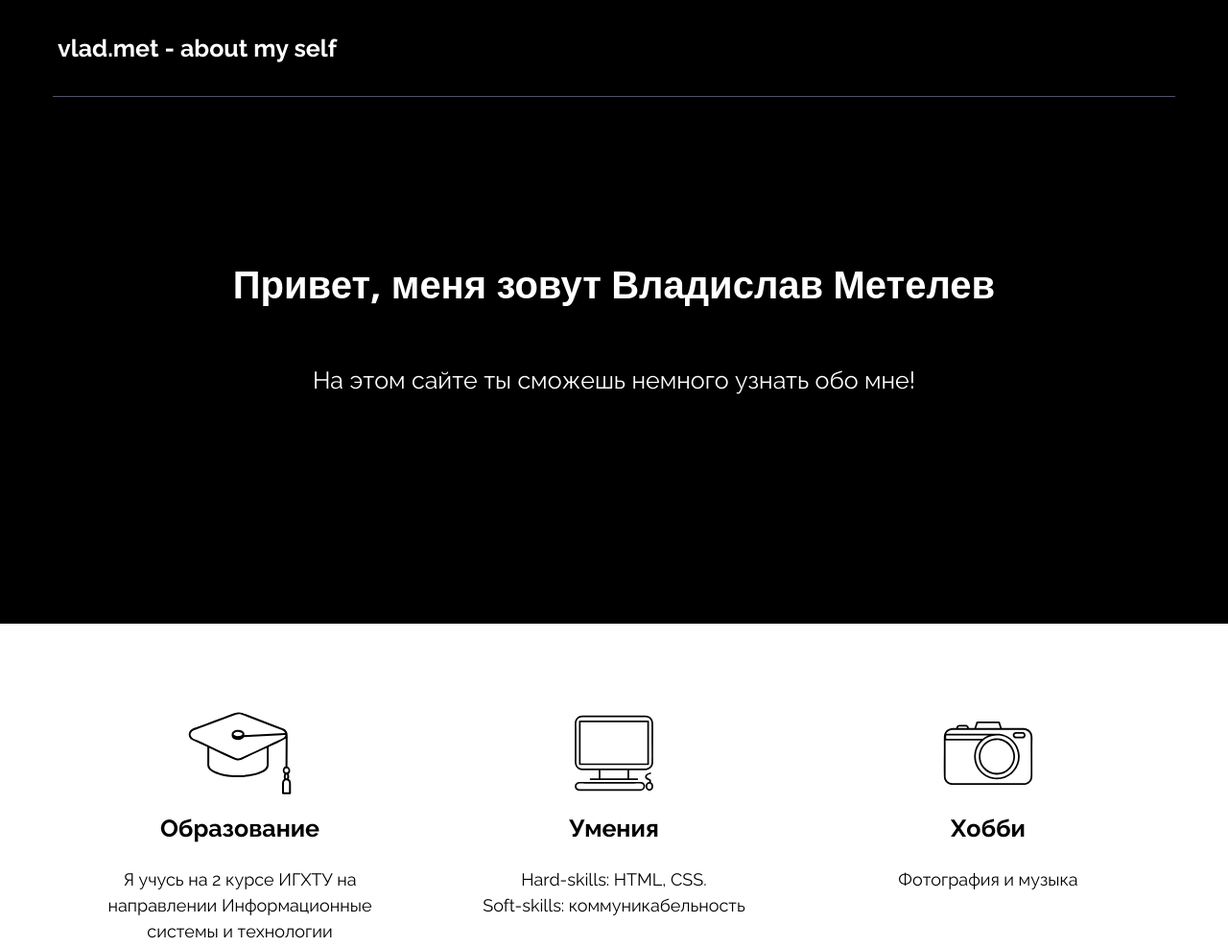
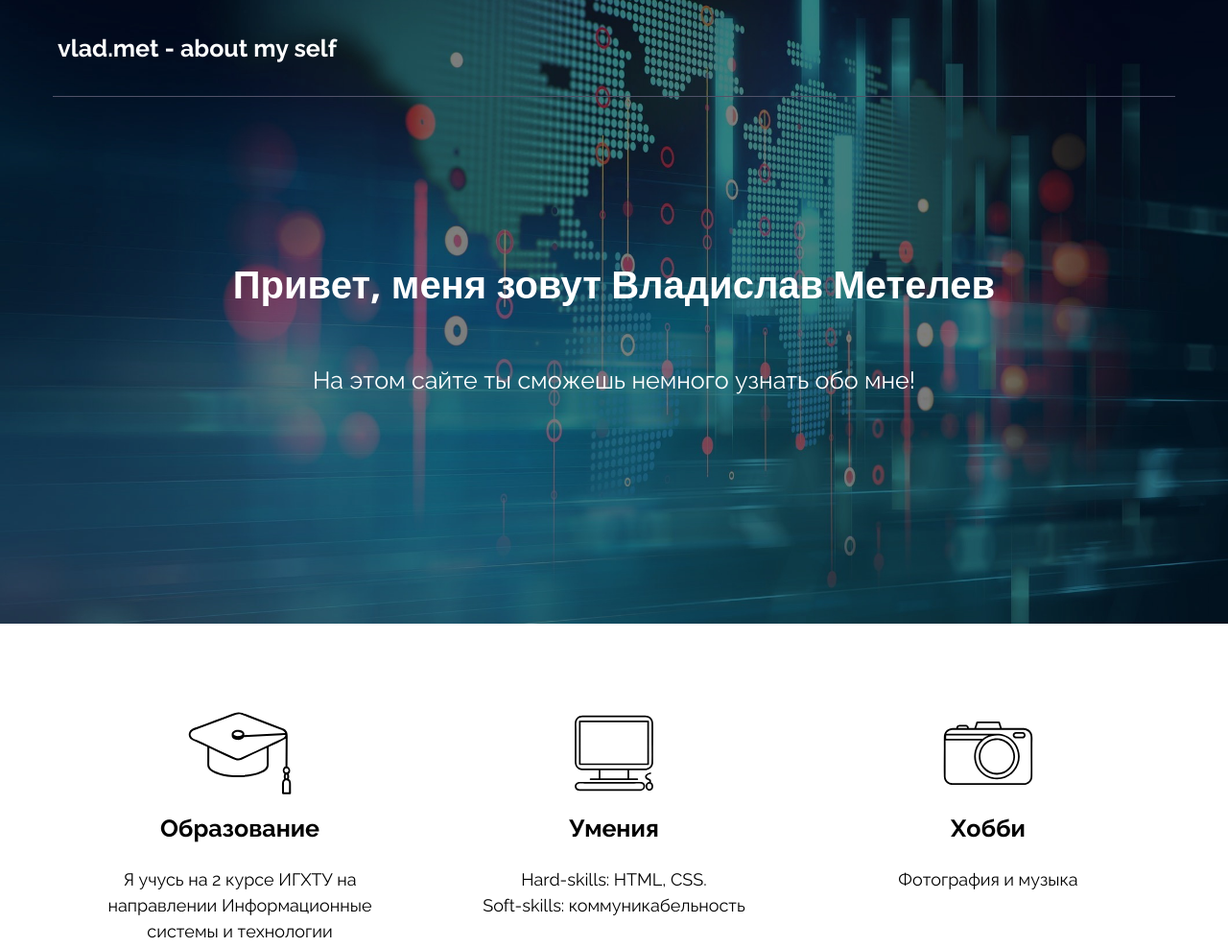
Before and after one commit to vladmet1/aboutmyself, a plain HTML site: page index.html in a window 1280 px wide. Shown: the top 987 px of the page at 96% size. Drawn offline with nearby package versions, Linux system fonts and the light colour scheme.

Commit message:
Update style.css

```diff
--- a/style.css
+++ b/style.css
@@ -75,7 +75,7 @@ p {
   height: 650px;
   padding-top: 100px;
 
-  background: #000000 url("img/photo4.jpg") center no-repeat;
+  background: #000000 url("photo4.jpg") center no-repeat;
   background-size: cover;
 }
 
```
